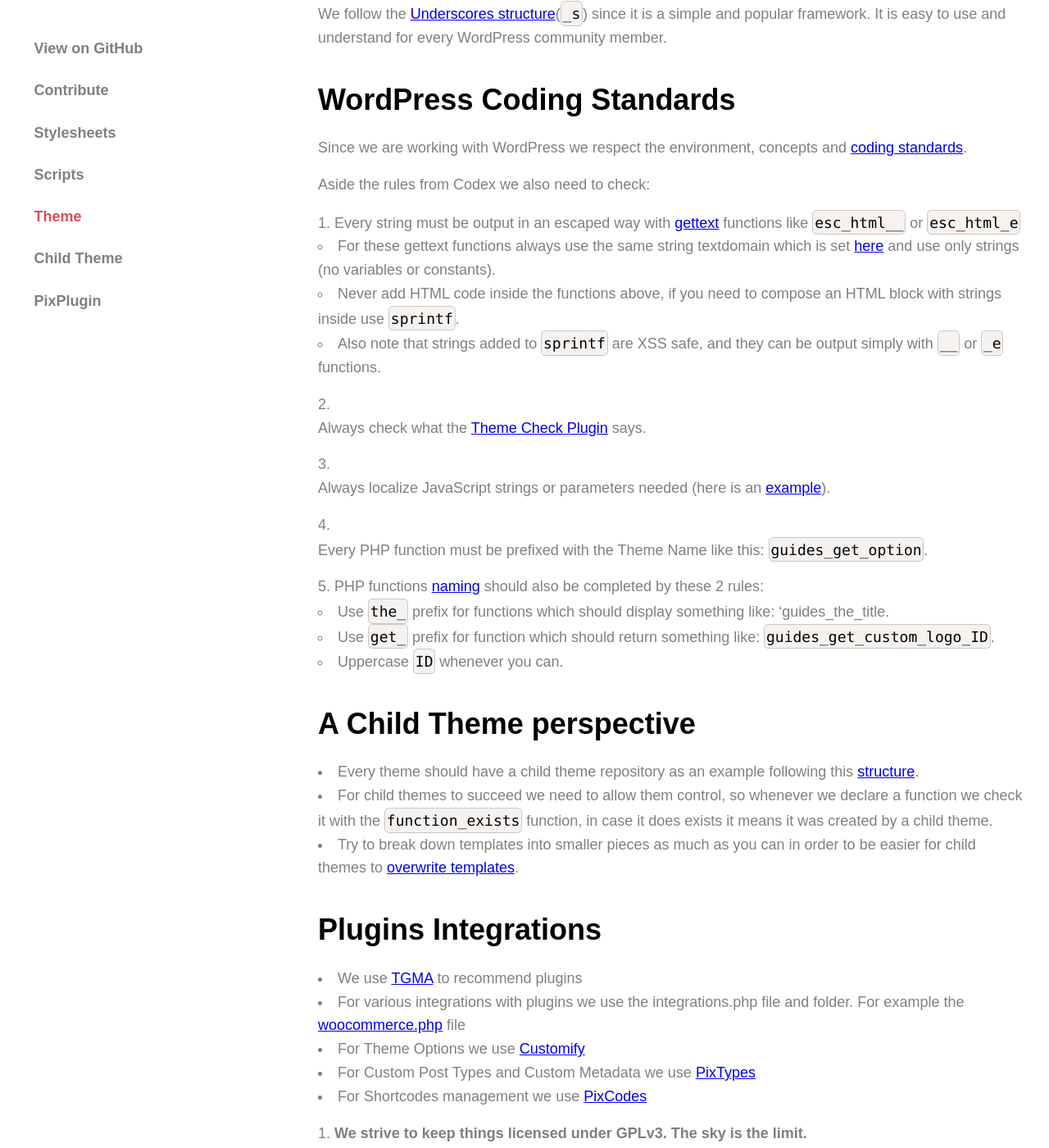
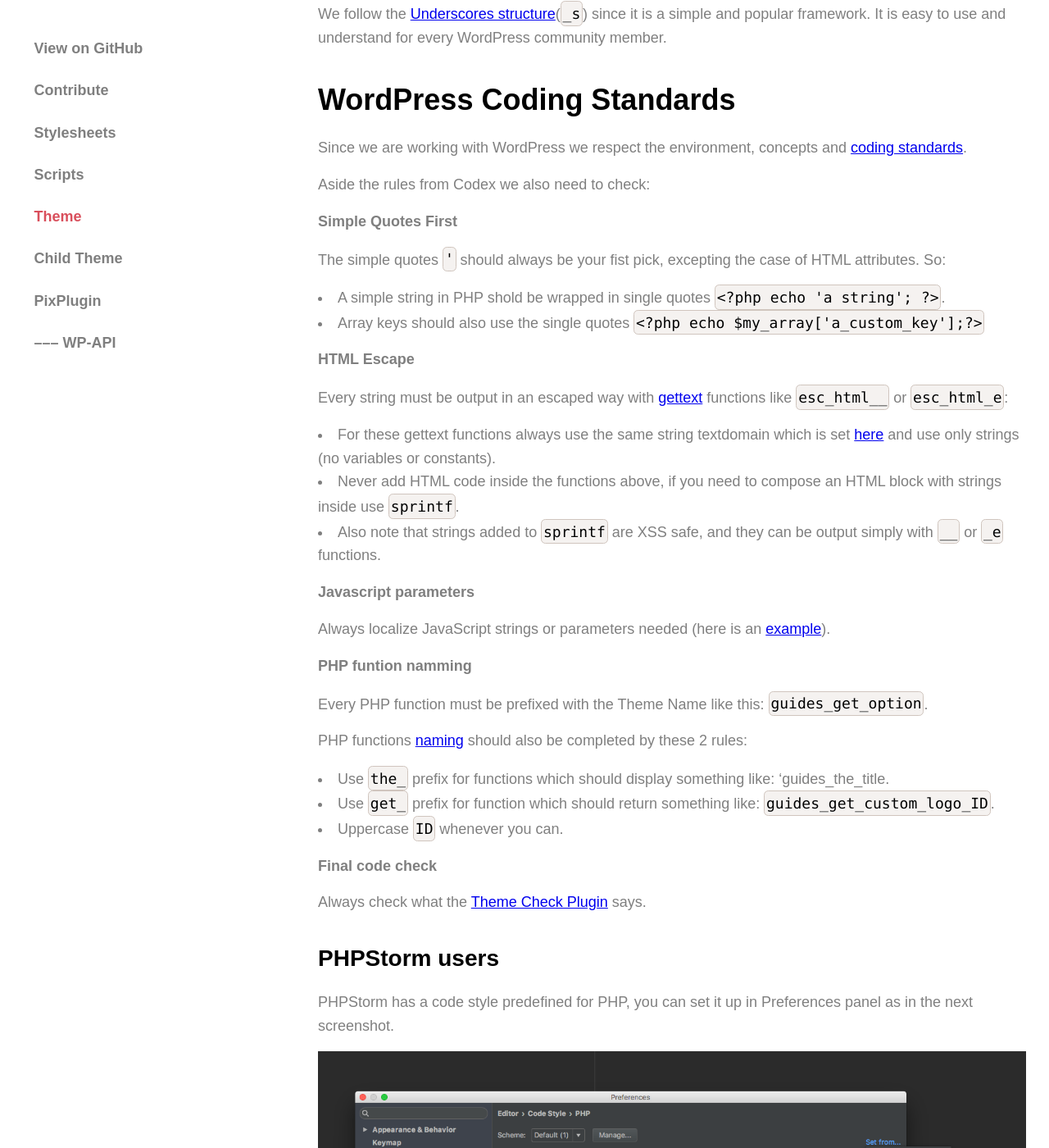
Before and after one commit to pixelgrade/guides, a Jekyll site: the page built from theme/index.html, in a window 1280 px wide and 1400 px high, scrolled down 322 px. Shown: the whole window at 82% size. Built offline with Jekyll 4.4.1, drawn with Linux system fonts in a browser that asks for light colours; some of the changed text lies outside the part shown.

Commit message:
add REST API guide and add more content to the theme pages

```diff
--- a/_config-local.yml
+++ b/_config-local.yml
@@ -34,4 +34,6 @@ navigation:
 - text: Child Theme
   url: /child
 - text: PixPlugin
-  url: /pixplugin
+  url: /pixplugin/
+- text: ––– WP-API
+  url: /pixplugin/wp-api
--- a/_config.yml
+++ b/_config.yml
@@ -35,3 +35,5 @@ navigation:
   url: /guides/child
 - text: PixPlugin
   url: /guides/pixplugin
+- text: ––– WP-API
+  url: /guides/pixplugin/wp-api
--- a/pixplugin/index.html
+++ b/pixplugin/index.html
@@ -1,5 +1,5 @@
 ---
-permalink: /pixplugin
+permalink: /pixplugin/
 layout: default
 title: PixPlugin
 tagline: Our plugin skeleton
--- a/theme/index.html
+++ b/theme/index.html
@@ -15,23 +15,51 @@ Since we are working with WordPress we respect the environment, concepts and [co
 
 Aside the rules from Codex we also need to check:
 
-1. Every string must be output in an escaped way with [gettext](http://php.net/gettext) functions like `esc_html__` or `esc_html_e`
+**Simple Quotes First**
+
+The simple quotes `'` should always be your fist pick, excepting the case of HTML attributes. So:
+
+* A simple string in PHP shold be wrapped in single quotes `<?php echo 'a string'; ?>`.
+* Array keys should also use the single quotes `<?php echo $my_array['a_custom_key'];?>`
+
+**HTML Escape**
+
+Every string must be output in an escaped way with [gettext](http://php.net/gettext) functions like `esc_html__` or `esc_html_e`:
+
  * For these gettext functions always use the same string textdomain which is set [here](https://github.com/pixelgrade/guides/blob/master/wp-theme/functions.php#L25) and use only strings (no variables or constants).
  * Never add HTML code inside the functions above, if you need to compose an HTML block with strings inside use `sprintf`.
  * Also note that strings added to `sprintf` are XSS safe, and they can be output simply with `__` or `_e` functions.
 
-2. Always check what the [Theme Check Plugin](https://wordpress.org/plugins/theme-check) says.
+**Javascript parameters**
 
-3. Always localize JavaScript strings or parameters needed (here is an [example](https://github.com/pixelgrade/guides/blob/master/wp-theme/functions.php#L159-L179)).
+Always localize JavaScript strings or parameters needed (here is an [example](https://github.com/pixelgrade/guides/blob/master/wp-theme/functions.php#L159-L179)).
 
-4. Every PHP function must be prefixed with the Theme Name like this: `guides_get_option`.
+**PHP funtion namming**
 
-5. PHP functions [naming](https://make.wordpress.org/core/handbook/best-practices/coding-standards/php/#naming-conventions) should also be completed by these 2 rules:
+Every PHP function must be prefixed with the Theme Name like this: `guides_get_option`.
+
+PHP functions [naming](https://make.wordpress.org/core/handbook/best-practices/coding-standards/php/#naming-conventions) should also be completed by these 2 rules:
+
  * Use `the_` prefix for functions which should display something like: 'guides_the_title.
  * Use `get_` prefix for function which should return something like: `guides_get_custom_logo_ID`.
  * Uppercase `ID` whenever you can.
 
+**Final code check**
+
+Always check what the [Theme Check Plugin](https://wordpress.org/plugins/theme-check) says.
+
+### PHPStorm users
+
+PHPStorm has a code style predefined for PHP, you can set it up in Preferences panel as in the next screenshot.
+
+![Image description](/theme/code_style.png)
+
+Please note that this code style is available only for PHP files.
+
+For SCSS, CSS or JS files you will need to setup your own style and add Smart Tabs or a proper spacing to function parameters.
+
 ## A Child Theme perspective
+
 * Every theme should have a child theme repository as an example following this [structure](http://pixelgrade.github.io/guides/child).
 * For child themes to succeed we need to allow them control, so whenever we declare a function we check it with the `function_exists` function, in case it does exists it means it was created by a child theme.
 * Try to break down templates into smaller pieces as much as you can in order to be easier for child themes to [overwrite templates](http://pixelgrade.github.io/guides/child#template-overwriting).
@@ -45,5 +73,6 @@ Aside the rules from Codex we also need to check:
 * For Shortcodes management we use [PixCodes](https://github.com/pixelgrade/pixcodes)
 
 4. **We strive to keep things licensed under GPLv3. The sky is the limit.**
+
 " | markdownify
 }}
```
Also changed, not shown: other parts of pixplugin/index.html (+3 -1 lines), pixplugin/wp-api/index.html (added, +61 -0 lines), theme/code_style.png (added). Lines whose indentation alone changed are shown as unchanged.
